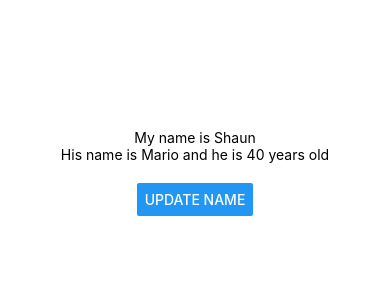
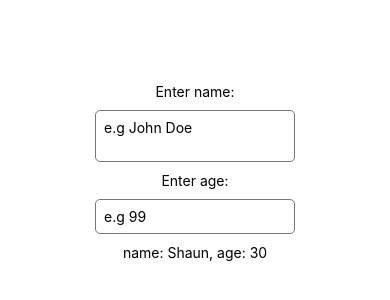
Before and after one commit to Pinetart/React-Native, a React Native app: screen / in a window 390 px wide. Shown: the part 250-550 px from the top of the page. Built offline with nearby package versions, Linux system fonts and the light colour scheme.

Commit message:
Text Inputs

```diff
--- a/App.js
+++ b/App.js
@@ -1,26 +1,33 @@
 import { useState } from "react";
-import { Button, StyleSheet, Text, View } from "react-native";
+import { StyleSheet, Text, View, TextInput } from "react-native";
 
 export default function App() {
   const [name, setName] = useState("Shaun");
-  const [person, setPerson] = useState({ name: "Mario", age: 40 });
-
-  const clickHandler = () => {
-    name === "Shaun" ? setName("chun-li") : setName("Shaun");
-    person.name === "Mario"
-      ? setPerson({ name: "Luigi", age: 45 })
-      : setPerson({ name: "Mario", age: 40 });
-  };
+  const [age, setAge] = useState(30);
 
   return (
     <View style={styles.container}>
-      <Text>My name is {name}</Text>
+      <Text>Enter name:</Text>
+      <TextInput
+        multiline
+        style={styles["input"]}
+        placeholder="e.g John Doe"
+        onChangeText={(value) => {
+          setName(value);
+        }}
+      />
+      <Text>Enter age:</Text>
+      <TextInput
+        keyboardType="numeric"
+        style={styles["input"]}
+        placeholder="e.g 99"
+        onChangeText={(value) => {
+          setAge(value);
+        }}
+      />
       <Text>
-        His name is {person.name} and he is {person.age} years old
+        name: {name}, age: {age}
       </Text>
-      <View style={styles["buttonContainer"]}>
-        <Button title="Update Name" onPress={clickHandler} />
-      </View>
     </View>
   );
 }
@@ -32,7 +39,12 @@
     alignItems: "center",
     justifyContent: "center",
   },
-  buttonContainer: {
-    marginTop: 20,
+  input: {
+    borderWidth: 1,
+    borderColor: "#777",
+    padding: 8,
+    margin: 10,
+    width: 200,
+    borderRadius: 5,
   },
 });
```
